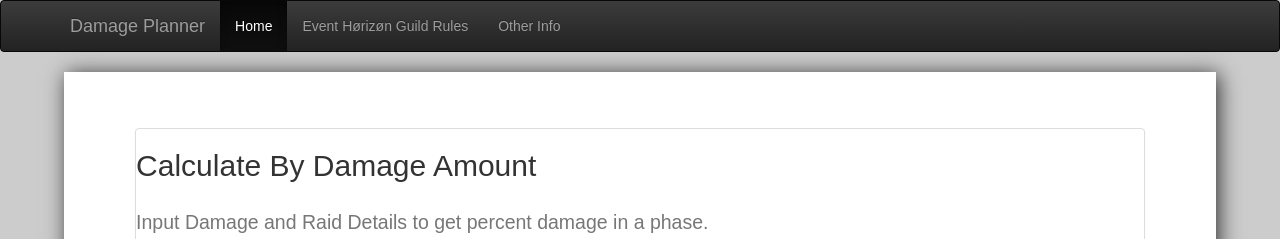
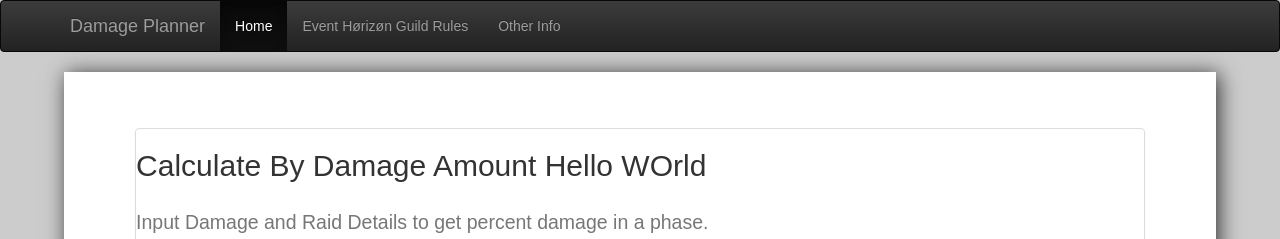
Before and after one commit to wolffml/swgoh_calc, a plain HTML site: page WebContent/index.html in a window 1280 px wide. Shown: the top 239 px of the page. Drawn offline with nearby package versions, Linux system fonts and the light colour scheme.

Commit message:
Test of change

```diff
--- a/WebContent/index.html
+++ b/WebContent/index.html
@@ -76,7 +76,7 @@
 		<div class="page">
 			<div class="panel panel-default">
 				<div class="panel-head">
-					<h2 class="text-left">Calculate By Damage Amount</h2>
+					<h2 class="text-left">Calculate By Damage Amount Hello WOrld</h2>
 					<h2 class="text-left"> <small>Input Damage and Raid Details to get percent damage in a phase.</small></h2>
 				</div>
 				<div class="panel-body">
```
